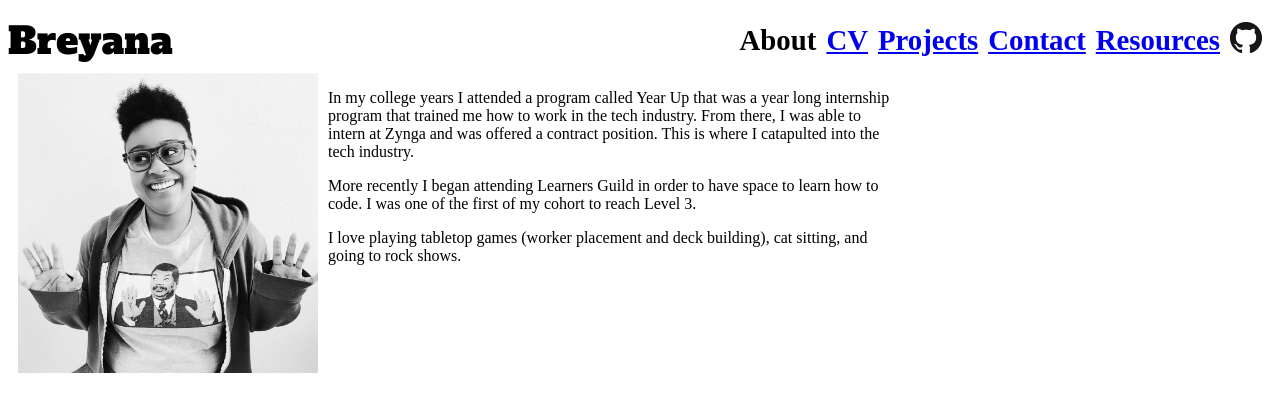
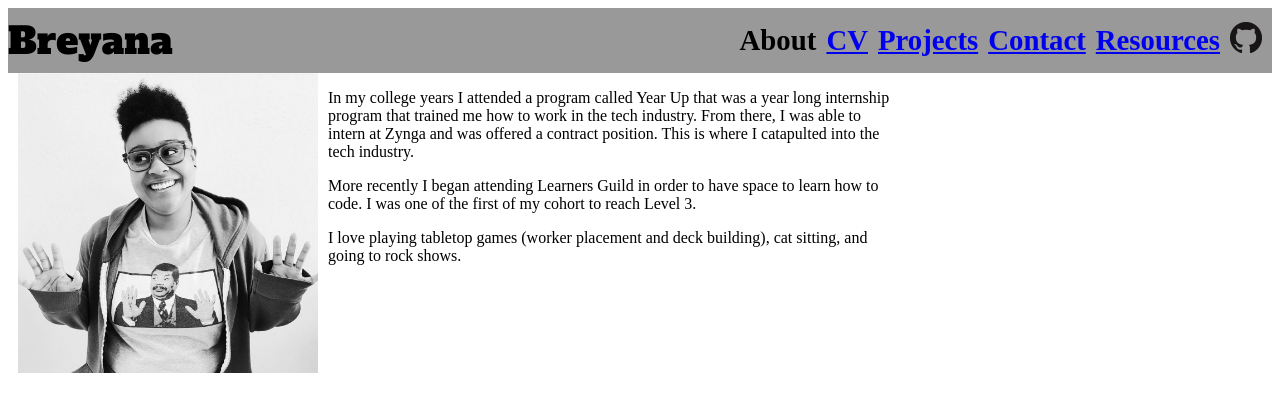
Before and after one commit to breyana/personal-portfolio, a website: page index.html in a window 1280 px wide. Drawn offline with Linux system fonts and the light colour scheme; a web font is replaced by a local one.

Commit message:
added background to nav bar

```diff
--- a/css/main.css
+++ b/css/main.css
@@ -3,8 +3,9 @@ body {
 }
 
 nav {
+  align-items: center;
+  background-color: #999999;
   display: flex;
-  align-items: center;
 }
 
 p {
```
